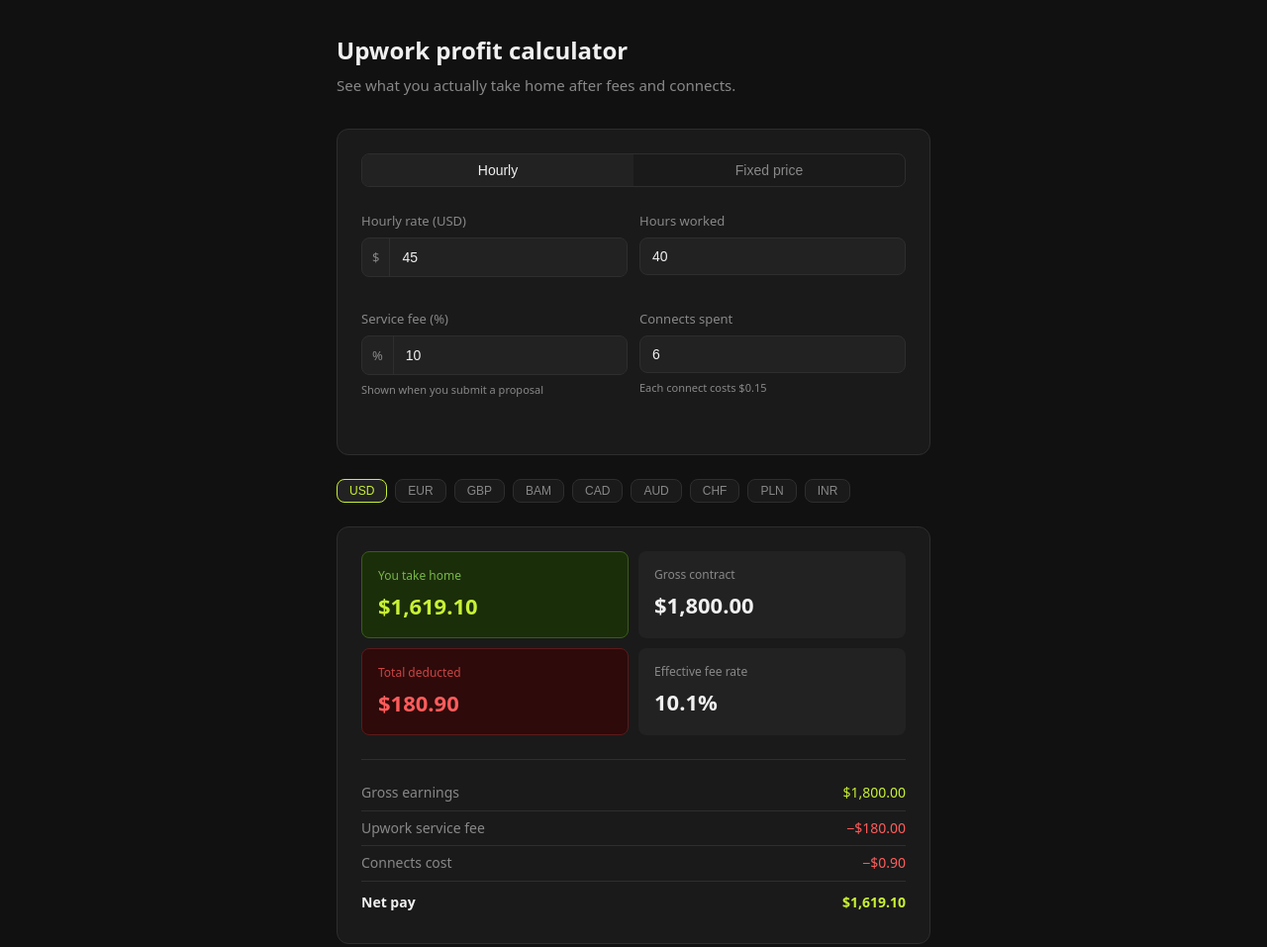
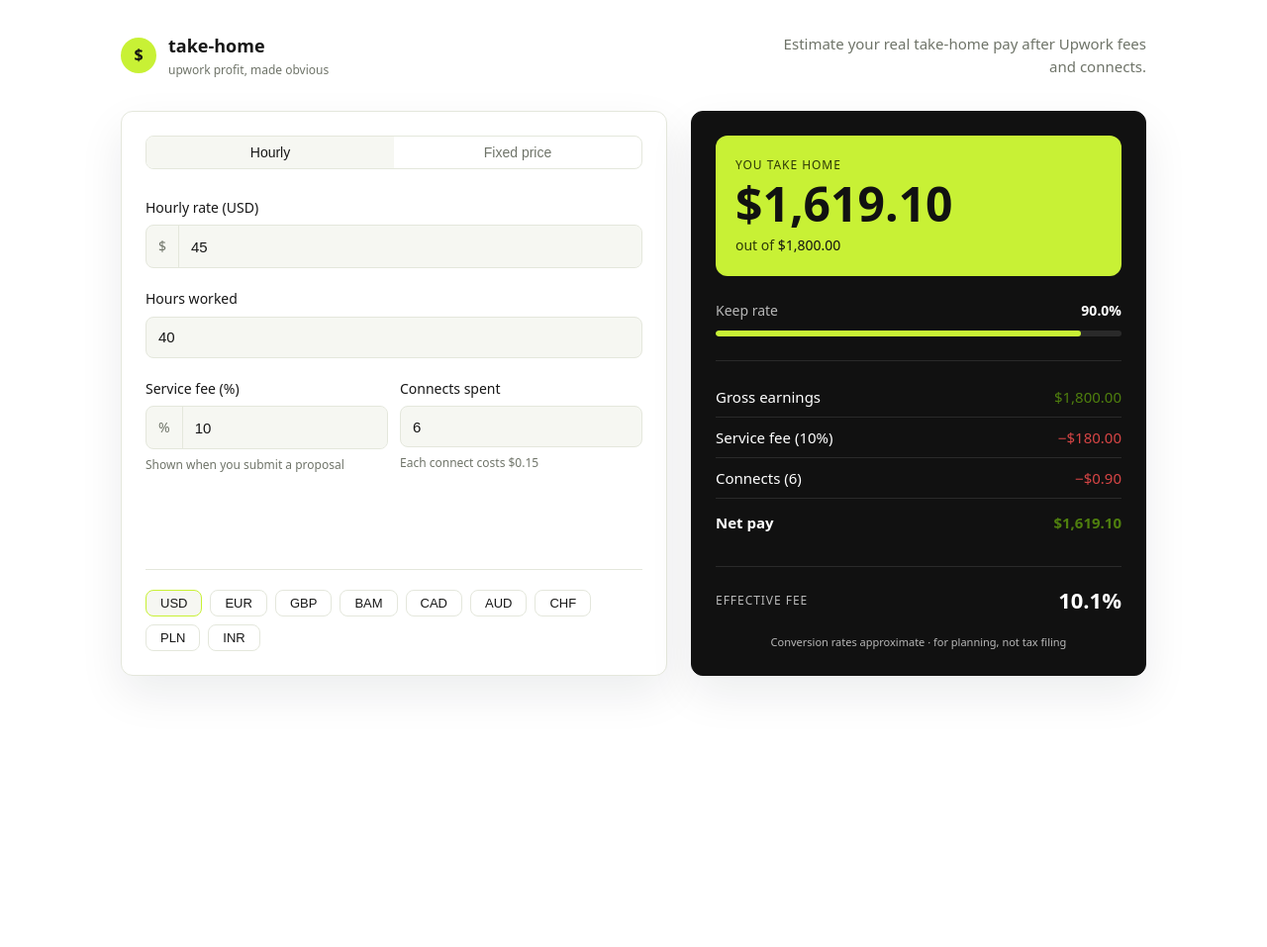
Before and after one commit to Luka-Cul/upwork-profit-calculator, a plain HTML site: page index.html in a window 1280 px wide. Shown: the whole page at 99% size. After the commit the page ends 800 px from the top, so only its background shows below. Drawn offline with Linux system fonts and the light colour scheme.

Commit message:
Design Overhaull

```diff
--- a/app.js
+++ b/app.js
@@ -69,8 +69,12 @@ function animateNet(targetUSD) {
     const eased = 1 - Math.pow(1 - progress, 3);
     const current = start + (target - start) * eased;
 
-    document.getElementById('stat-net').textContent =
-      symbol + current.toLocaleString('en-US', { minimumFractionDigits: 2, maximumFractionDigits: 2 });
+    document.getElementById("stat-net").textContent =
+      symbol +
+      current.toLocaleString("en-US", {
+        minimumFractionDigits: 2,
+        maximumFractionDigits: 2,
+      });
 
     if (progress < 1) {
       animationFrame = requestAnimationFrame(step);
@@ -109,11 +113,11 @@ function clamp(id, min, max) {
 
 // Calculate totals and update the page
 function calc() {
-  clamp('hourly-rate', 1, 9999);
-  clamp('hours', 1, 999999);
-  clamp('fixed-price', 1, 99999999);
-  clamp('fee', 0, 100);
-  clamp('connects', 0, 99999);
+  clamp("hourly-rate", 1, 9999);
+  clamp("hours", 1, 999999);
+  clamp("fixed-price", 1, 99999999);
+  clamp("fee", 0, 100);
+  clamp("connects", 0, 99999);
 
   let gross = 0;
 
@@ -144,19 +148,28 @@ function calc() {
     gross > 0 ? ((feeCost + connectsCost) / gross) * 100 : 0;
 
   // Update summary stats
+  const keepRate = gross > 0 ? (net / gross) * 100 : 0;
+
   animateNet(net);
+
   document.getElementById("stat-gross").textContent = fmt(gross);
-  document.getElementById("stat-deducted").textContent = fmt(
-    feeCost + connectsCost,
-  );
-  document.getElementById("stat-rate").textContent =
-    effectiveRate.toFixed(1) + "%";
+  document.getElementById("stat-rate").textContent = keepRate.toFixed(1) + "%";
+  document.getElementById("progress-bar").style.width =
+    keepRate.toFixed(1) + "%";
 
-  // Update detailed breakdown
   document.getElementById("bd-gross").textContent = fmt(gross);
   document.getElementById("bd-fee").textContent = "−" + fmt(feeCost);
+  document.getElementById("bd-fee-label").textContent =
+    "Service fee (" + feePct + "%)";
+
   document.getElementById("bd-connects").textContent = "−" + fmt(connectsCost);
+  document.getElementById("bd-connects-label").textContent =
+    "Connects (" + connects + ")";
+
   document.getElementById("bd-net").textContent = fmt(net);
+
+  document.getElementById("stat-deducted").textContent =
+    effectiveRate.toFixed(1) + "%";
 }
 
 // Initial render
--- a/index.html
+++ b/index.html
@@ -10,64 +10,73 @@
 
 <body>
 
-    <!-- TITLE -->
-    <main class="container">
-        <h1>Upwork profit calculator</h1>
-        <p class="subtitle">See what you actually take home after fees and connects.</p>
+    <!-- Top navigation -->
+    <header class="topbar">
+        <div class="logo">
+            <div class="logo-icon">$</div>
+            <div>
+                <div class="logo-name">take-home</div>
+                <div class="logo-sub">upwork profit, made obvious</div>
+            </div>
+        </div>
+        <p class="topbar-note">Estimate your real take-home pay after Upwork fees and connects.</p>
+    </header>
 
-        <!-- CALCULATOR -->
-        <div class="card">
+    <main class="layout">
 
+        <!-- Calculator inputs -->
+        <div class="panel left-panel">
+
+            <!-- Pricing mode selector -->
             <div class="mode-toggle">
                 <button class="mode-btn active" id="btn-hourly">Hourly</button>
                 <button class="mode-btn" id="btn-fixed">Fixed price</button>
             </div>
 
+            <!-- Hourly project fields -->
             <div id="hourly-fields">
-                <div class="field-row">
                 <div class="field">
                     <label for="hourly-rate">Hourly rate (USD)</label>
                     <div class="input-prefix">
                         <span>$</span>
-                            <input type="number" id="hourly-rate" value="45" min="1" max="9999" />
+                        <input type="number" id="hourly-rate" value="45" min="1" max="999" />
                     </div>
                 </div>
                 <div class="field">
                     <label for="hours">Hours worked</label>
-                        <input type="number" id="hours" value="40" min="1" max="999999" />
-                    </div>
+                    <input type="number" id="hours" value="40" min="1" max="999" />
                 </div>
             </div>
 
+            <!-- Fixed-price project fields -->
             <div id="fixed-fields" class="hidden">
                 <div class="field">
                     <label for="fixed-price">Project price (USD)</label>
                     <div class="input-prefix">
                         <span>$</span>
-                        <input type="number" id="fixed-price" value="1000" min="1" max="99999999" />
+                        <input type="number" id="fixed-price" value="1000" min="1" max="999999" />
                     </div>
                 </div>
             </div>
 
+            <!-- Fee and connects inputs -->
             <div class="field-row">
                 <div class="field">
                     <label for="fee">Service fee (%)</label>
                     <div class="input-prefix">
                         <span>%</span>
-                        <input type="number" id="fee" value="10" min="0" max="100" step="0.5" />
+                        <input type="number" id="fee" value="10" min="0" max="15" step="0.5" />
                     </div>
                     <span class="hint">Shown when you submit a proposal</span>
                 </div>
                 <div class="field">
                     <label for="connects">Connects spent</label>
-                    <input type="number" id="connects" value="6" min="0" max="99999" />
+                    <input type="number" id="connects" value="6" min="0" max="999" />
                     <span class="hint">Each connect costs $0.15</span>
                 </div>
             </div>
 
-        </div>
-
-        <!-- CURRENCY SELECTOR -->
+            <!-- Currency selector -->
             <div class="currency-row">
                 <button class="cur-btn active" data-currency="USD">USD</button>
                 <button class="cur-btn" data-currency="EUR">EUR</button>
@@ -80,39 +89,41 @@
                 <button class="cur-btn" data-currency="INR">INR</button>
             </div>
 
-        <!-- RESULTS -->
-        <div class="card" id="results-card">
+        </div>
 
-            <div class="results-grid">
-                <div class="stat highlight">
-                    <div class="stat-label">You take home</div>
-                    <div class="stat-value" id="stat-net">—</div>
+        <!-- Calculator results -->
+        <div class="panel right-panel">
+
+            <!-- Main take-home total -->
+            <div class="hero">
+                <div class="hero-label">You take home</div>
+                <div class="hero-value" id="stat-net">—</div>
+                <div class="hero-sub">out of <span id="stat-gross">—</span></div>
             </div>
-                <div class="stat">
-                    <div class="stat-label">Gross contract</div>
-                    <div class="stat-value" id="stat-gross">—</div>
+
+            <!-- Keep-rate progress -->
+            <div class="keep-rate">
+                <div class="keep-rate-header">
+                    <span class="keep-label">Keep rate</span>
+                    <span class="keep-pct" id="stat-rate">—</span>
                 </div>
-                <div class="stat danger">
-                    <div class="stat-label">Total deducted</div>
-                    <div class="stat-value" id="stat-deducted">—</div>
-                </div>
-                <div class="stat">
-                    <div class="stat-label">Effective fee rate</div>
-                    <div class="stat-value" id="stat-rate">—</div>
+                <div class="progress-track">
+                    <div class="progress-bar" id="progress-bar"></div>
                 </div>
             </div>
 
+            <!-- Earnings breakdown -->
             <div class="breakdown">
                 <div class="breakdown-row">
                     <span>Gross earnings</span>
                     <span class="pos" id="bd-gross">—</span>
                 </div>
                 <div class="breakdown-row">
-                    <span>Upwork service fee</span>
+                    <span id="bd-fee-label">Service fee</span>
                     <span class="neg" id="bd-fee">—</span>
                 </div>
                 <div class="breakdown-row">
-                    <span>Connects cost</span>
+                    <span id="bd-connects-label">Connects</span>
                     <span class="neg" id="bd-connects">—</span>
                 </div>
                 <div class="breakdown-row total">
@@ -121,10 +132,19 @@
                 </div>
             </div>
 
+            <!-- Total deductions -->
+            <div class="effective-fee">
+                <span class="effective-label">Effective fee</span>
+                <span class="effective-value" id="stat-deducted">—</span>
+            </div>
+
+            <div class="disclaimer">Conversion rates approximate · for planning, not tax filing</div>
+
         </div>
 
     </main>
 
+    <!-- App script -->
     <script src="app.js"></script>
 </body>
 
--- a/style.css
+++ b/style.css
@@ -1,25 +1,23 @@
-/* Reset */
 *, *::before, *::after {
   box-sizing: border-box;
   margin: 0;
   padding: 0;
 }
 
-/* Theme variables */
 :root {
   --accent: #C8F135;
-  --bg: #111111;
-  --surface: #1a1a1a;
-  --surface-2: #222222;
-  --border: #2e2e2e;
-  --text: #f0f0f0;
-  --text-muted: #888888;
+  --bg: #ffffff;
+  --surface: #ffffff;
+  --surface-2: #f6f7f2;
+  --border: #e4e7dc;
+  --text: #171717;
+  --text-muted: #6f7469;
   --radius: 8px;
-  --danger: #ff5c5c;
-  --success: #C8F135;
+  --danger: #d64545;
+  --success: #4f7f0e;
+  --shadow: 0 18px 45px rgba(17, 24, 39, 0.08);
 }
 
-/* Base page layout */
 body {
   background: var(--bg);
   color: var(--text);
@@ -27,43 +25,94 @@ body {
   font-size: 16px;
   line-height: 1.6;
   min-height: 100vh;
-  padding: 2rem 1rem;
+  padding: 0;
 }
 
-.container {
-  max-width: 600px;
-  margin: 0 auto;
+.left-panel {
+  display: flex;
+  flex-direction: column;
 }
 
-/* Header text */
-h1 {
-  font-size: 24px;
-  font-weight: 600;
-  margin-bottom: 0.25rem;
+/* --- HEADER --- */
+
+.topbar {
+  display: flex;
+  align-items: center;
+  justify-content: space-between;
+  gap: 2rem;
+  max-width: 1100px;
+  margin: 0 auto;
+  padding: 2rem 2rem 0;
 }
 
-.subtitle {
+.logo {
+  display: flex;
+  align-items: center;
+  gap: 12px;
+}
+
+.logo-icon {
+  width: 36px;
+  height: 36px;
+  background: var(--accent);
+  color: #111;
+  border-radius: 50%;
+  display: flex;
+  align-items: center;
+  justify-content: center;
+  font-weight: 700;
+  font-size: 16px;
+}
+
+.logo-name {
+  font-size: 18px;
+  font-weight: 600;
+  color: var(--text);
+}
+
+.logo-sub {
+  font-size: 12px;
+  color: var(--text-muted);
+}
+
+.topbar-note {
+  max-width: 380px;
   color: var(--text-muted);
   font-size: 15px;
-  margin-bottom: 2rem;
+  line-height: 1.5;
+  text-align: right;
 }
 
-/* Cards */
-.card {
+/* --- LAYOUT --- */
+
+.layout {
+  display: grid;
+  grid-template-columns: 1.2fr 1fr;
+  gap: 1.5rem;
+  padding: 2rem;
+  max-width: 1100px;
+  margin: 0 auto;
+  align-items: stretch;
+}
+
+.panel {
   background: var(--surface);
   border: 1px solid var(--border);
   border-radius: 12px;
   padding: 1.5rem;
-  margin-bottom: 1.5rem;
+  display: flex;
+  flex-direction: column;
+  box-shadow: var(--shadow);
 }
 
-/* Mode toggle */
+/* --- MODE TOGGLE --- */
+
 .mode-toggle {
   display: flex;
   border: 1px solid var(--border);
   border-radius: var(--radius);
   overflow: hidden;
-  margin-bottom: 1.5rem;
+  margin-bottom: 1.75rem;
 }
 
 .mode-btn {
@@ -83,33 +132,33 @@ h1 {
   font-weight: 500;
 }
 
-/* Form layout */
+/* --- FIELDS --- */
+
 .field-row {
   display: grid;
   grid-template-columns: 1fr 1fr;
   gap: 12px;
-  margin-bottom: 1rem;
+  margin-bottom: 0;
 }
 
 .field {
   display: flex;
   flex-direction: column;
   gap: 6px;
-  margin-bottom: 1rem;
+  margin-bottom: 1.25rem;
 }
 
 .field label {
-  font-size: 13px;
+  font-size: 14px;
   font-weight: 500;
+  color: var(--text);
+}
+
+.hint {
+  font-size: 12px;
   color: var(--text-muted);
 }
 
-.hint {
-  font-size: 11px;
-  color: var(--text-muted);
-}
-
-/* Inputs */
 .input-prefix {
   display: flex;
   align-items: center;
@@ -120,23 +169,23 @@ h1 {
 }
 
 .input-prefix span {
-  padding: 0 10px;
-  font-size: 13px;
+  padding: 0 12px;
+  font-size: 14px;
   color: var(--text-muted);
   border-right: 1px solid var(--border);
-  height: 38px;
+  height: 42px;
   display: flex;
   align-items: center;
 }
 
 input[type="number"] {
   width: 100%;
-  height: 38px;
+  height: 42px;
   background: var(--surface-2);
   border: 1px solid var(--border);
   border-radius: var(--radius);
   color: var(--text);
-  font-size: 14px;
+  font-size: 15px;
   padding: 0 12px;
   outline: none;
   transition: border-color 0.15s;
@@ -151,76 +200,132 @@ input[type="number"]:focus {
   border-color: var(--accent);
 }
 
-/* Utilities */
 .hidden {
   display: none;
 }
 
-/* Results grid */
-.results-grid {
-  display: grid;
-  grid-template-columns: 1fr 1fr;
-  gap: 10px;
+/* --- CURRENCY --- */
+
+.currency-row {
+  display: flex;
+  flex-wrap: wrap;
+  gap: 8px;
+  margin-top: auto;
+  padding-top: 1.25rem;
+  border-top: 1px solid var(--border);
+}
+
+.cur-btn {
+  padding: 5px 14px;
+  border-radius: var(--radius);
+  border: 1px solid var(--border);
+  font-size: 13px;
+  cursor: pointer;
+  color: var(--text);
+  background: var(--surface);
+  transition: all 0.15s;
+}
+
+.cur-btn.active {
+  border-color: var(--accent);
+  color: var(--text);
+  background: var(--surface-2);
+}
+
+/* --- RIGHT PANEL --- */
+
+.right-panel {
+  background: #111111;
+  border-color: #111111;
+  color: #ffffff;
+}
+
+.hero {
+  background: var(--accent);
+  border-radius: 12px;
+  margin-bottom: 1.5rem;
+  padding: 1.25rem;
+}
+
+.hero-label {
+  font-size: 12px;
+  font-weight: 500;
+  letter-spacing: 0.08em;
+  text-transform: uppercase;
+  color: #2c3907;
+  margin-bottom: 0.25rem;
+}
+
+.hero-value {
+  font-size: 48px;
+  font-weight: 700;
+  color: #111111;
+  line-height: 1.1;
+  margin-bottom: 0.25rem;
+}
+
+.hero-sub {
+  font-size: 14px;
+  color: #2c3907;
+}
+
+.hero-sub span {
+  color: #111111;
+}
+
+/* --- PROGRESS BAR --- */
+
+.keep-rate {
   margin-bottom: 1.5rem;
 }
 
-.stat {
-  background: var(--surface-2);
-  border-radius: var(--radius);
-  padding: 0.875rem 1rem;
+.keep-rate-header {
+  display: flex;
+  justify-content: space-between;
+  margin-bottom: 8px;
 }
 
-.stat.highlight {
-  background: #1a2e0a;
-  border: 1px solid #3a5c1a;
+.keep-label {
+  font-size: 14px;
+  color: #b8b8b8;
 }
 
-.stat.danger {
-  background: #2e0a0a;
-  border: 1px solid #5c1a1a;
+.keep-pct {
+  font-size: 14px;
+  font-weight: 600;
+  color: #ffffff;
 }
 
-.stat-label {
-  font-size: 12px;
-  color: var(--text-muted);
-  margin-bottom: 4px;
+.progress-track {
+  height: 6px;
+  background: #2a2a2a;
+  border-radius: 99px;
+  overflow: hidden;
 }
 
-.stat.highlight .stat-label {
-  color: #7ab648;
+.progress-bar {
+  height: 100%;
+  background: var(--accent);
+  border-radius: 99px;
+  width: 0%;
+  transition: width 0.4s cubic-bezier(0.16, 1, 0.3, 1);
 }
 
-.stat.danger .stat-label {
-  color: #cc4444;
-}
+/* --- BREAKDOWN --- */
 
-.stat-value {
-  font-size: 22px;
-  font-weight: 600;
-  color: var(--text);
-}
-
-.stat.highlight .stat-value {
-  color: var(--success);
-}
-
-.stat.danger .stat-value {
-  color: var(--danger);
-}
-
-/* Breakdown */
 .breakdown {
-  border-top: 1px solid var(--border);
+  border-top: 1px solid #2a2a2a;
   padding-top: 1rem;
+  margin-bottom: 1.5rem;
 }
 
 .breakdown-row {
   display: flex;
   justify-content: space-between;
-  padding: 6px 0;
-  font-size: 14px;
-  border-bottom: 1px solid var(--border);
-  color: var(--text-muted);
+  padding: 8px 0;
+  font-size: 15px;
+  border-bottom: 1px solid #2a2a2a;
+  color: #ffffff;
 }
 
 .breakdown-row:last-child {
@@ -229,39 +334,65 @@ input[type="number"]:focus {
 
 .breakdown-row.total {
   font-weight: 600;
-  color: var(--text);
+  color: #ffffff;
   margin-top: 4px;
 }
 
-.pos {
-  color: var(--success);
+.pos { color: var(--success); }
+.neg { color: var(--danger); }
+
+/* --- EFFECTIVE FEE --- */
+
+.effective-fee {
+  display: flex;
+  justify-content: space-between;
+  align-items: center;
+  border-top: 1px solid #2a2a2a;
+  padding-top: 1rem;
+  margin-bottom: 1rem;
 }
 
-.neg {
-  color: var(--danger);
+.effective-label {
+  font-size: 12px;
+  font-weight: 500;
+  letter-spacing: 0.08em;
+  text-transform: uppercase;
+  color: #b8b8b8;
 }
 
-/* Curency Selectors */
-.currency-row {
-  display: flex;
-  flex-wrap: wrap;
-  gap: 8px;
-  margin-bottom: 1.5rem;
+.effective-value {
+  font-size: 22px;
+  font-weight: 700;
+  color: #ffffff;
 }
 
-.cur-btn {
-  padding: 4px 12px;
-  border-radius: var(--radius);
-  border: 1px solid var(--border);
-  font-size: 12px;
-  cursor: pointer;
-  color: var(--text-muted);
-  background: var(--surface);
-  transition: all 0.15s;
+/* --- DISCLAIMER --- */
+
+.disclaimer {
+  font-size: 11px;
+  color: #b8b8b8;
+  text-align: center;
 }
 
-.cur-btn.active {
-  border-color: var(--accent);
-  color: var(--accent);
-  background: var(--surface-2);
+/* --- RESPONSIVE --- */
+
+@media (max-width: 760px) {
+  .topbar {
+    align-items: flex-start;
+    flex-direction: column;
+    gap: 1rem;
+  }
+
+  .topbar-note {
+    max-width: none;
+    text-align: left;
+  }
+
+  .layout {
+    grid-template-columns: 1fr;
+  }
+
+  .field-row {
+    grid-template-columns: 1fr;
+  }
 }
```
Lines whose indentation alone changed are shown as unchanged.
